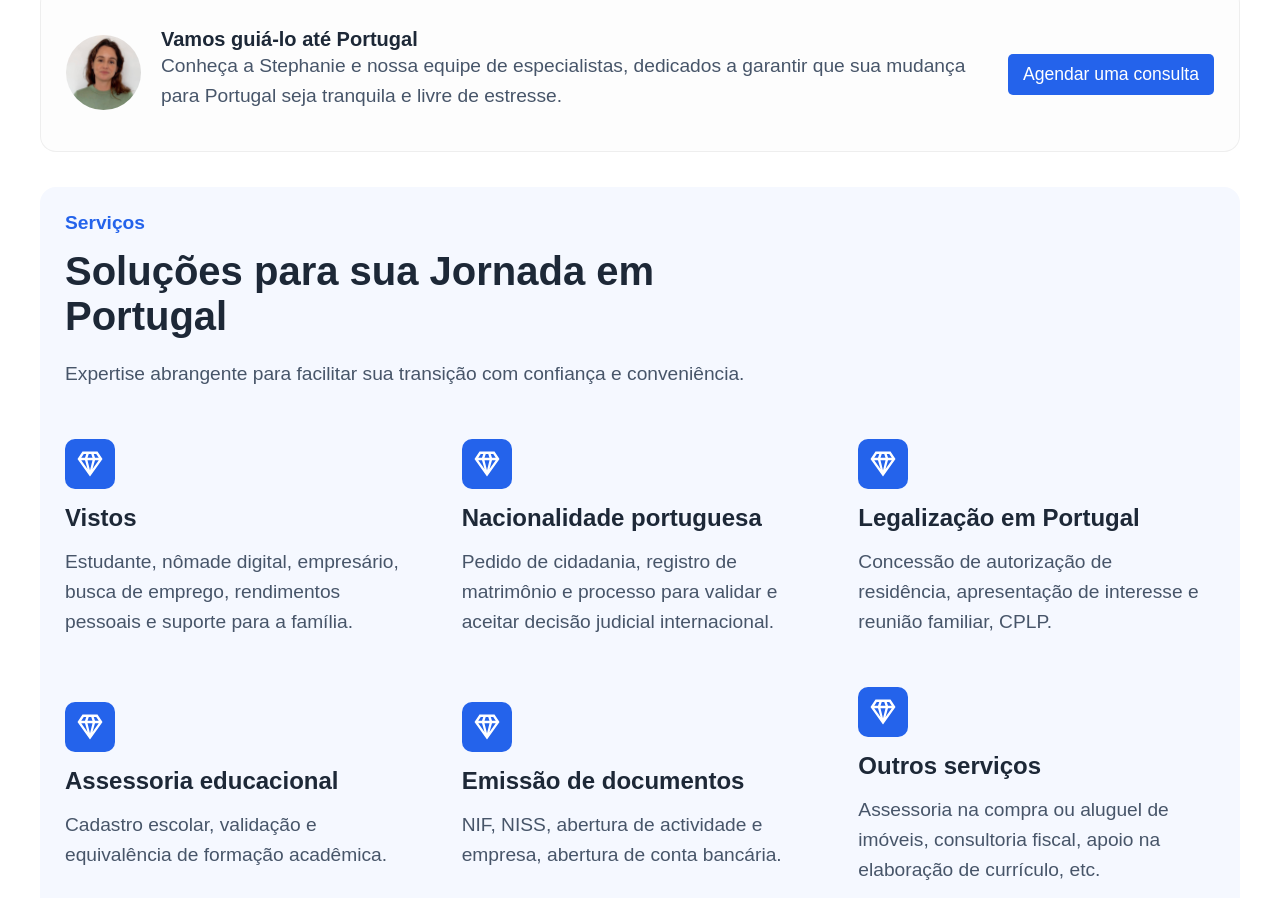
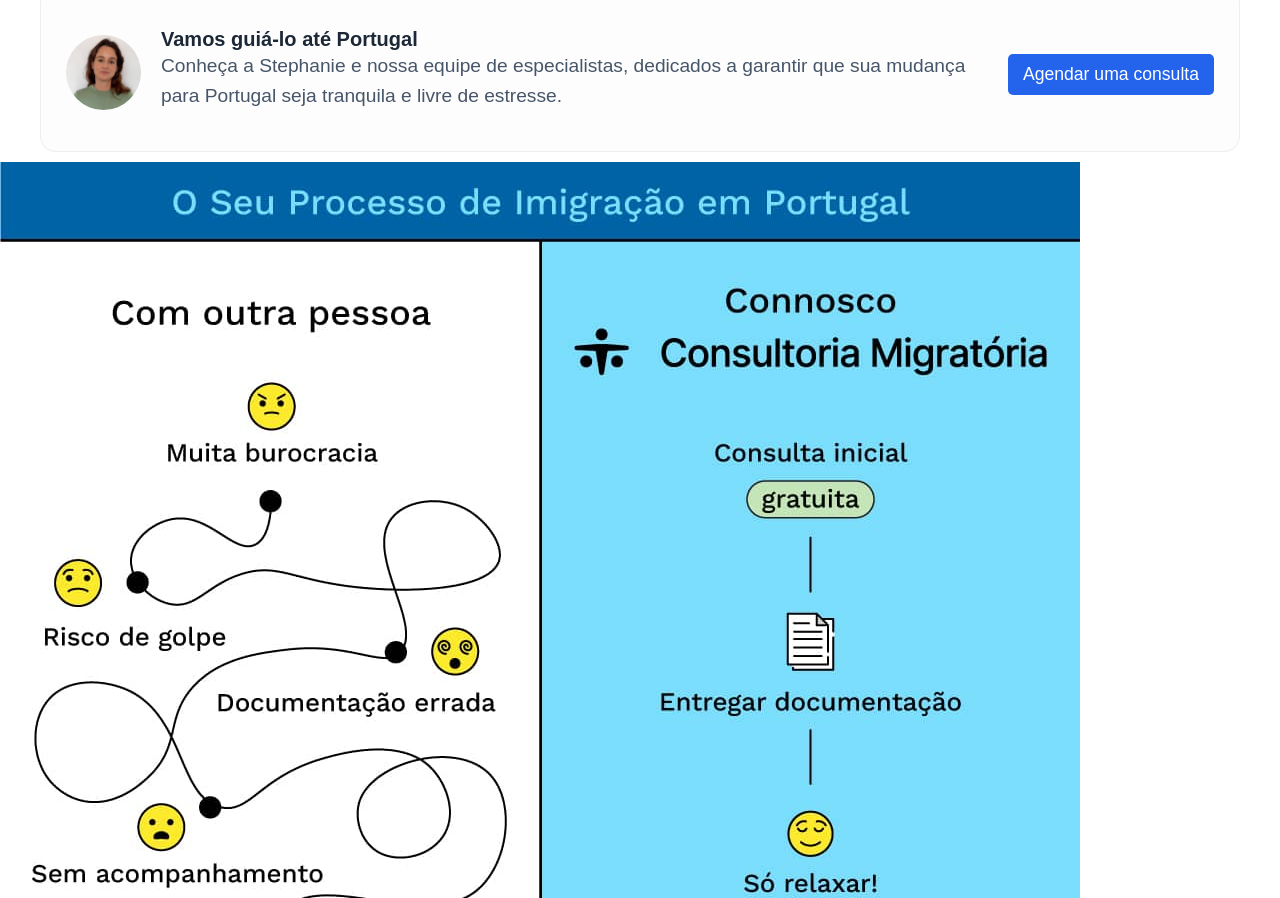
Before and after one commit to fabiofdsantos/cm, a plain HTML site: page index.html in a window 1280 px wide. Shown: the part 776-1674 px from the top of the page. Drawn offline with Linux system fonts and the light colour scheme.

Commit message:
Update index.html

```diff
--- a/index.html
+++ b/index.html
@@ -127,6 +127,11 @@
         </div>
       </div>
     </div>
+
+    <div>
+      <img src="/processo.jpg" alt="Processo de imigração" />
+    </div>
+
     <div id="ioyxg" class="gjs-grid-row">
       <div id="i8w4i" class="gjs-grid-column">
         <h4 id="ihs4lb" class="gjs-heading gjs-text-blue">Serviços</h4>
```
